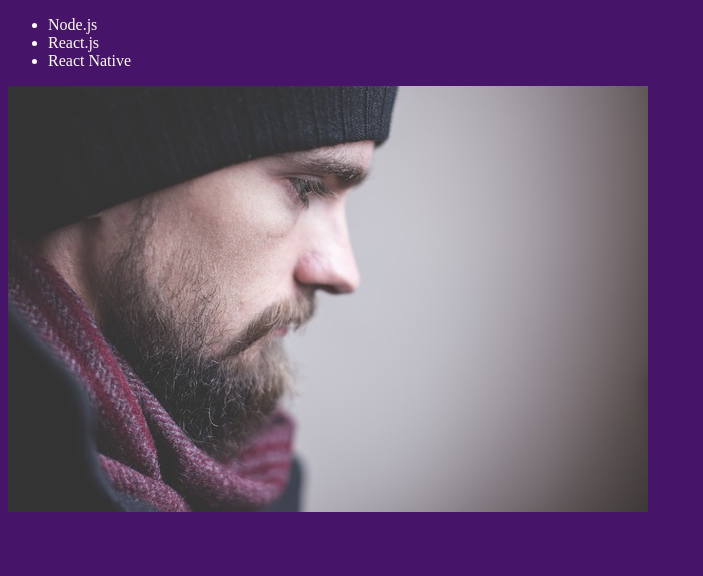
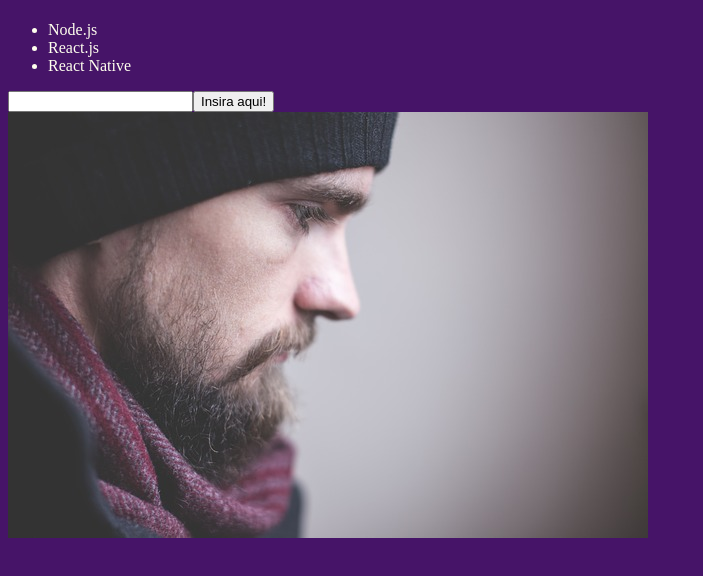
Before and after one commit to RiczCalixto/IntroReact-redoing-bootcamp, a React app: page / in a window 1280 px wide. Shown: the top 576 px of the page, without its empty margins (0-703 px from the left). Built offline with nearby package versions, Linux system fonts and the light colour scheme.

Commit message:
Inserção dos itens da lista de forma dinamica atraves do input/botão de submit.

```diff
--- a/src/components/TechList.js
+++ b/src/components/TechList.js
@@ -2,18 +2,38 @@ import React, { Component } from "react";
 
 class TechList extends Component {
   state = {
+    newTech: "",
     techs: ["Node.js", "React.js", "React Native"]
   };
+
+  handleInputAdd = e => {
+    this.setState({ newTech: e.target.value });
+  };
+
+  handleSubmit = e => {
+    e.preventDefault();
+    this.setState({
+      techs: [...this.state.techs, this.state.newTech],
+      newTech: ""
+    });
+  };
+
   render() {
-    console.log(this.state);
     return (
-      <>
+      <form onSubmit={this.handleSubmit}>
+        <h1>{this.state.newTech}</h1>
         <ul>
-          {this.state.techs.map(s => (
-            <li>{s}</li>
+          {this.state.techs.map(tech => (
+            <li key={tech}>{tech}</li>
           ))}
         </ul>
-      </>
+        <input
+          type="text"
+          onChange={this.handleInputAdd}
+          value={this.state.newTech}
+        />
+        <button type="submit">Insira aqui!</button>
+      </form>
     );
   }
 }
```
